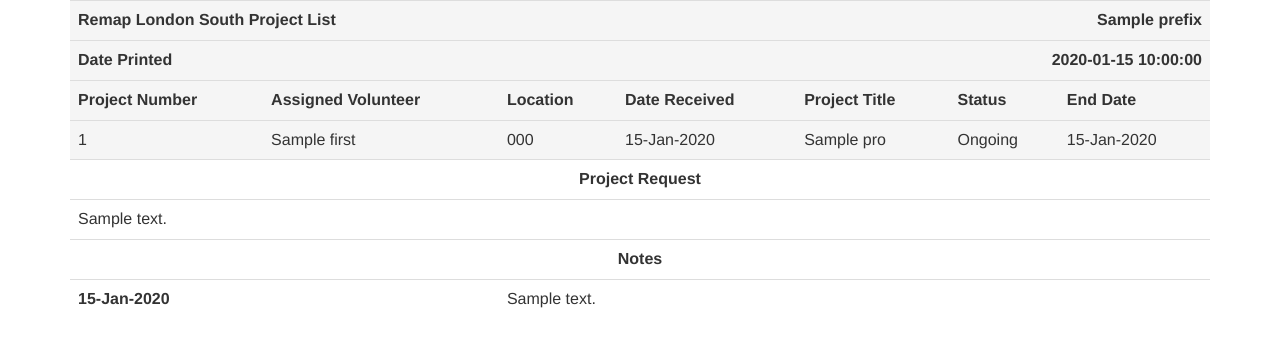
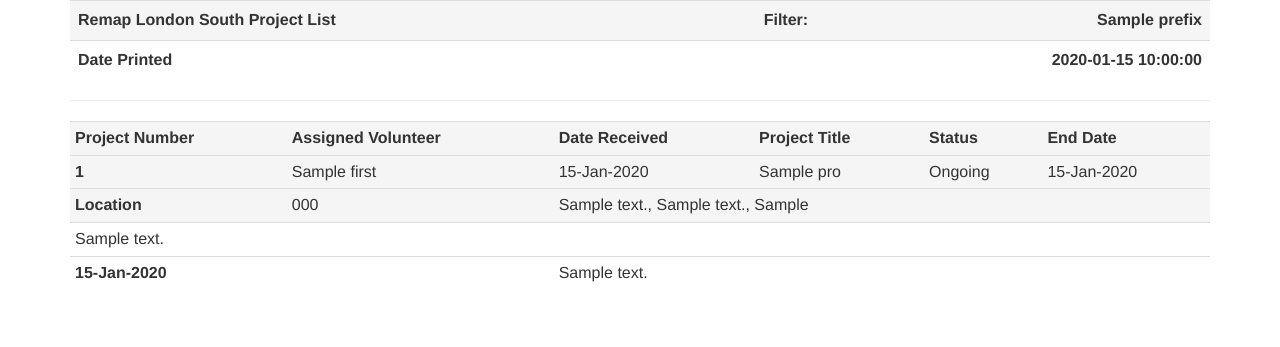
Before and after one commit to MDubul/remap, a Python web app: template app/templates/project-list-pdf.html in a window 1280 px wide. Shown: the top 347 px of the page. Run offline with Jinja, Linux system fonts and the light colour scheme; the template is opened without the code that fills it: most values are stand-ins (such as "Sample title", 1, 10 or a date in 2020); some libraries are stand-ins or nearby versions.

Commit message:
minor rearrangement of the pdf templates

```diff
--- a/app/templates/project-detailed-pdf.html
+++ b/app/templates/project-detailed-pdf.html
@@ -176,7 +176,7 @@
           {% else %}
           <td>No</td>
           {% endif%}
-          <th >Discussed with Whom?</th>
+          <th class="active">Discussed with Whom?</th>
           <td>{{pro.whom_donation_discussed}}</td>
         </tr>
         <tr>
@@ -191,7 +191,7 @@
           {% else %}
           <td>No</td>
           {% endif%}
-          <th >Discussed with Whom?</th>
+          <th class="active">Discussed with Whom?</th>
           <td>{{pro.whom_data_protection_discussed}}</td>
         </tr>
         <tr>
--- a/app/templates/project-list-pdf.html
+++ b/app/templates/project-list-pdf.html
@@ -10,34 +10,38 @@
   <div class="container">
     <table class="table">
       <tr>
-        <td class=active colspan="5"><b>Remap London South Project List</b></td>
-        <td class=active colspan="2" align="right"><b>{{prefix}}</b></td>
+        <td class="active" colspan="5"><b>Remap London South Project List</b></td>
+        <td class="active" colspan="1"><b>Filter: </b></td>
+
+        <td class="active" colspan="1" align="right"><b>{{prefix}}</b></td>
       </tr>
       <tr>
-        <td class=active colspan="2"><b>Date Printed</b></td>
-        <td class=active colspan="5" align="right"><b>{{date}}</b></td>
+        <td colspan="2"><b>Date Printed</b></td>
+        <td colspan="5" align="right"><b>{{date}}</b></td>
       </tr>
+    </table>
+    <hr>
+    <table class="table table-condensed">
       <tr>
-        <td class=active><b>Project Number</b></td>
-        <td class=active><b>Assigned Volunteer</b></td>
-        <td class=active><b>Location</b></td>
-        <td class=active><b>Date Received</b></td>
-        <td class=active><b>Project Title</b></td>
-        <td class=active><b>Status</b></td>
-        <td class=active><b>End Date</b></td>
+        <td class="active"><b>Project Number</b></td>
+        <td class="active"><b>Assigned Volunteer</b></td>
+        <td class="active"><b>Date Received</b></td>
+        <td class="active" colspan="2"><b>Project Title</b></td>
+        <td class="active"><b>Status</b></td>
+        <td class="active"><b>End Date</b></td>
       </tr>
+
       {% for pro in pro_all | sort(attribute='date_first_contacted', reverse = True)%}
 
       <tr class="active">
-        <td>{{pro.id}}</td>
+        <td><b>{{pro.id}}</b></td>
         {% if pro.volunteer.first()== None %}
           <td ></td>
         {% else %}
           <td >{{pro.volunteer.first().name}}</td>
         {% endif %}
-          <td >{{pro.user.first().postcode}}</td>
           <td >{{pro.date_first_contacted.strftime('%d-%b-%Y')}}</td>
-          <td >{{pro.request_title}}</td>
+          <td colspan="2">{{pro.request_title}}</td>
           <td >{{pro.status}}</td>
         {% if pro.end_date == None %}
           <td></td>
@@ -45,16 +49,16 @@
           <td>{{pro.end_date.strftime('%d-%b-%Y')}}</td>
         {% endif %}
       </tr>
-      <tr>
-         <td colspan="7" align="center"><b>Project Request </b></td>
+      <tr class="active">
+         <td><b>Location</b></td>
+         <td colspan="1">{{pro.user.first().postcode}}</td>
+         <td colspan="6">{{pro.user.first().address_line_1}},  {{pro.user.first().address_line_2}},  {{pro.user.first().town_city}}</td>
       </tr>
       <tr>
          <td colspan="7">{{pro.request_body}}</td>
       </tr>
       {% if pro.comments.all() %}
-        <tr>
-         <td colspan="7" align="center"><b>Notes</b></td>
-        </tr>
+
         {% for comment in pro.comments.all()  | sort(reverse=True, attribute='date_reported') %}
           {% if loop.index <= 3 %}
           <tr>
```
Also changed, not shown: 1 other file.
